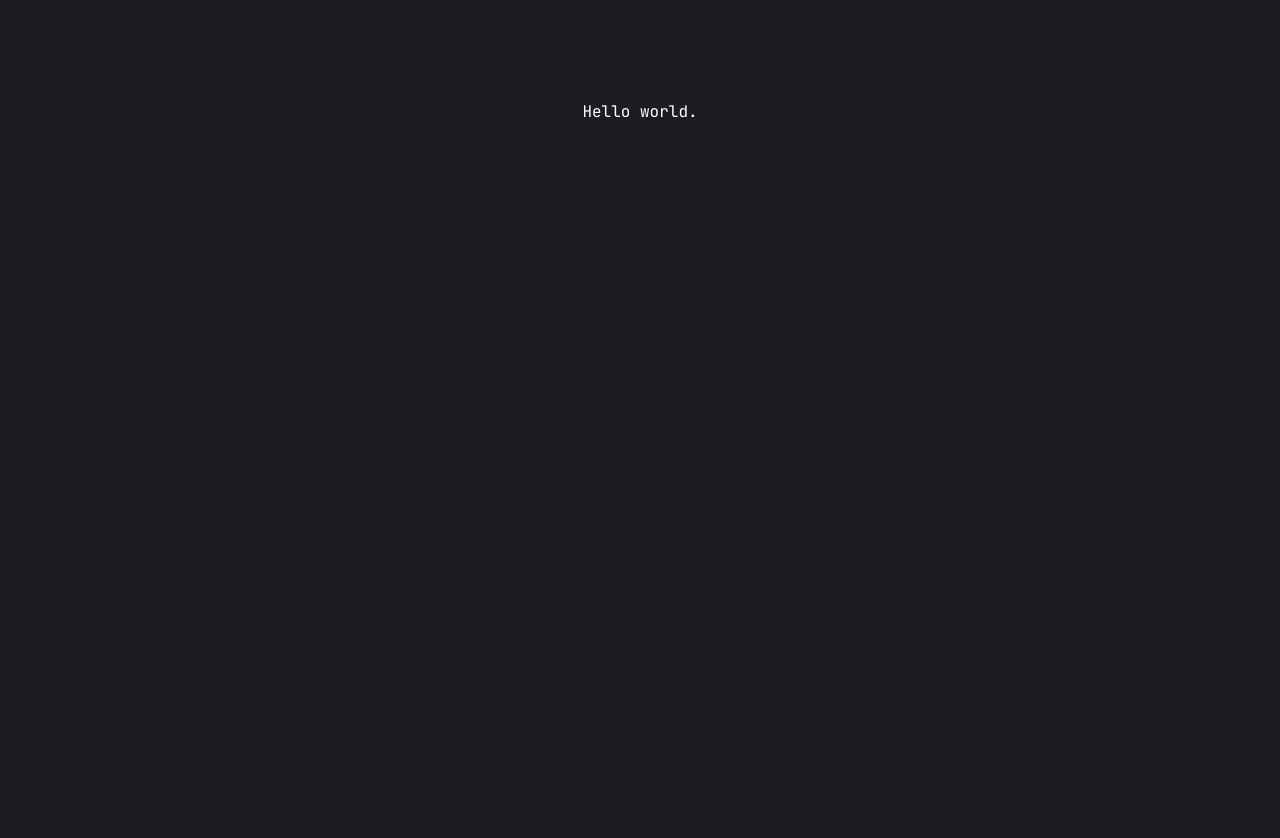
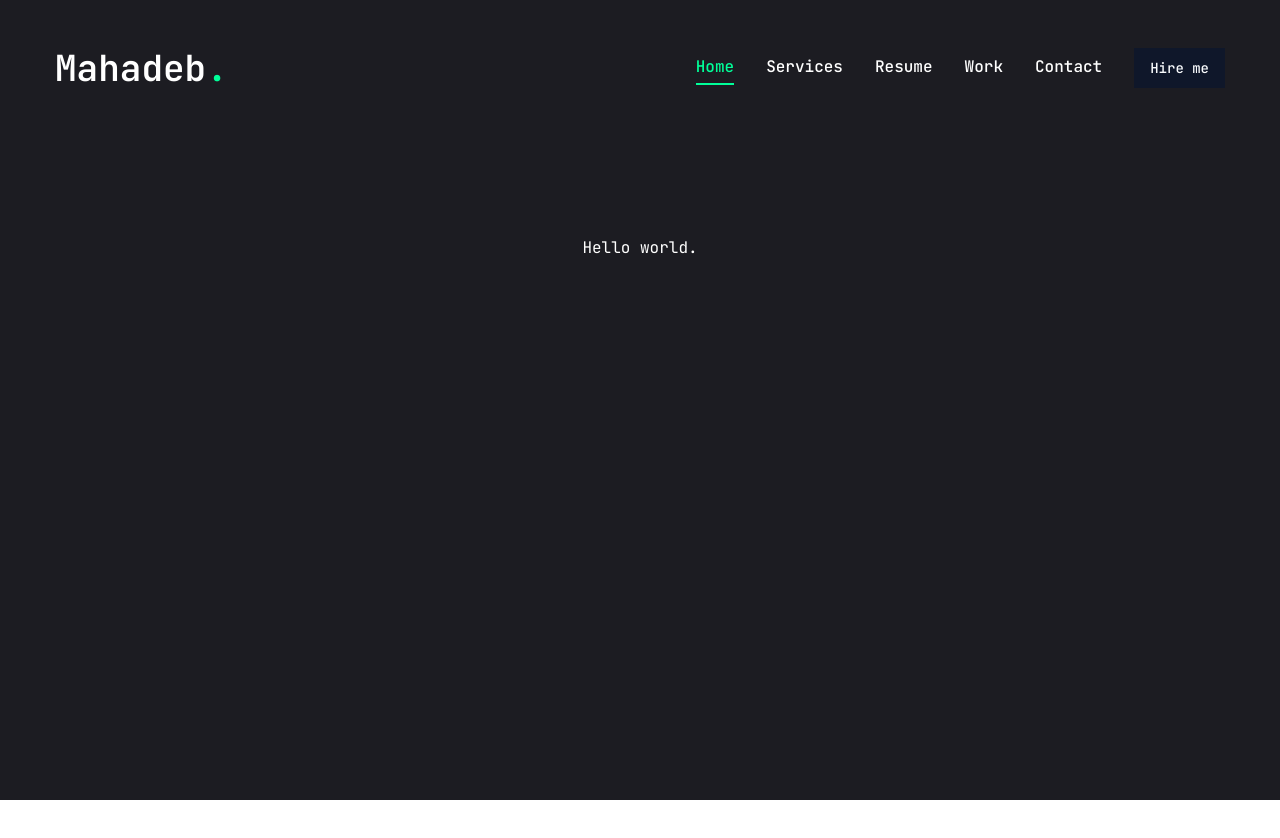
Before and after one commit to Skynet843/resume-website, a Next.js app: page / in a window 1280 px wide. Shown: the top 838 px of the page. Before the commit the page ends 800 px from the top, so only its background shows below. Built offline with nearby package versions, Linux system fonts and the light colour scheme.

Commit message:
stair animation added in route change.

```diff
--- a/app/layout.tsx
+++ b/app/layout.tsx
@@ -1,6 +1,11 @@
 import type { Metadata } from "next";
 import { JetBrains_Mono } from "next/font/google";
 import "./globals.css";
+
+// Components
+import { Header } from "@/components/Header";
+import PageTransition from "@/components/PageTransition";
+import StairTransition from "@/components/StairTransition";
 
 const jetBrainsMono = JetBrains_Mono({
   subsets: ["latin"],
@@ -20,7 +25,11 @@
 }>) {
   return (
     <html lang="en">
-      <body className={jetBrainsMono.variable}>{children}</body>
+      <body className={jetBrainsMono.variable}>
+        <Header />
+        <StairTransition />
+        <PageTransition>{children}</PageTransition>
+      </body>
     </html>
   );
 }
--- /dev/null
+++ b/components/PageTransition.tsx
@@ -0,0 +1,28 @@
+"use client";
+import { AnimatePresence, motion } from "framer-motion";
+import { usePathname } from "next/navigation";
+
+const PageTransition = ({ children }) => {
+  const currentPathName = usePathname();
+  return (
+    <AnimatePresence>
+      <div key={currentPathName}>
+        <motion.div
+          initial={{ opacity: 1 }}
+          animate={{
+            opacity: 0,
+            transition: {
+              delay: 1,
+              duration: 0.4,
+              ease: "easeInOut",
+            },
+          }}
+          className="h-screen w-screen fixed bg-primary top-0 pointer-events-none"
+        />
+        {children}
+      </div>
+    </AnimatePresence>
+  );
+};
+
+export default PageTransition;
--- /dev/null
+++ b/components/StairTransition.tsx
@@ -0,0 +1,24 @@
+"use client";
+import { AnimatePresence, motion } from "framer-motion";
+import { usePathname } from "next/navigation";
+
+// components
+import Stairs from "./Stairs";
+
+const StairTransition = () => {
+  const currentPathName = usePathname();
+
+  return (
+    <>
+      <AnimatePresence mode="wait">
+        <div key={currentPathName}>
+          <div className="h-screen w-screen fixed top-0 left-0 right-0 pointer-events-none z-40 flex">
+            <Stairs />
+          </div>
+        </div>
+      </AnimatePresence>
+    </>
+  );
+};
+
+export default StairTransition;
--- /dev/null
+++ b/components/Stairs.tsx
@@ -0,0 +1,52 @@
+import { animate, motion } from "framer-motion";
+
+// varients
+const stairAnimation = {
+  initial: {
+    top: "0%",
+  },
+  animate: {
+    top: "100%",
+  },
+  exit: {
+    top: ["100%", "0%"],
+  },
+};
+
+// calculate the reverse index for staggred delay
+const reverseIndex = (index: number) => {
+  const totalSteps = 6; // number of steps
+  return totalSteps - index - 1;
+};
+
+const Stairs = () => {
+  return (
+    <>
+      {/*
+  render 6 motion divs, each representing a step of the stairs.
+  Each div will have the same animation defined by the stairsAnimation object.
+  The delay for each div is calculated dinamically based on it's reversed index,
+  creating a staggered effect with decreasing delay for each subsequent step.
+  */}
+      {[...Array(6)].map((_, index) => {
+        return (
+          <motion.div
+            key={index}
+            variants={stairAnimation}
+            initial="initial"
+            animate="animate"
+            exit="exit"
+            transition={{
+              duration: 0.4,
+              ease: "easeInOut",
+              delay: reverseIndex(index) * 0.1,
+            }}
+            className="h-full w-full bg-white relative"
+          />
+        );
+      })}
+    </>
+  );
+};
+
+export default Stairs;
```
